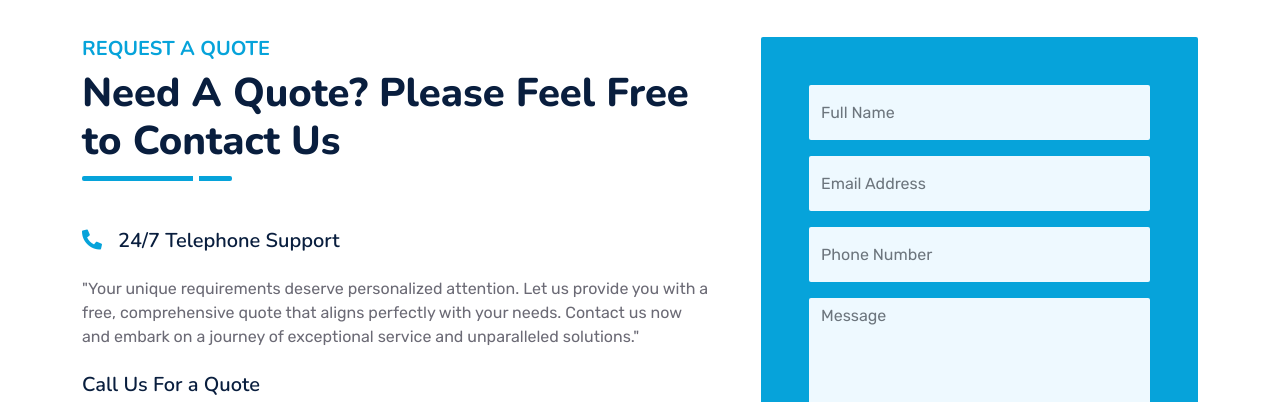
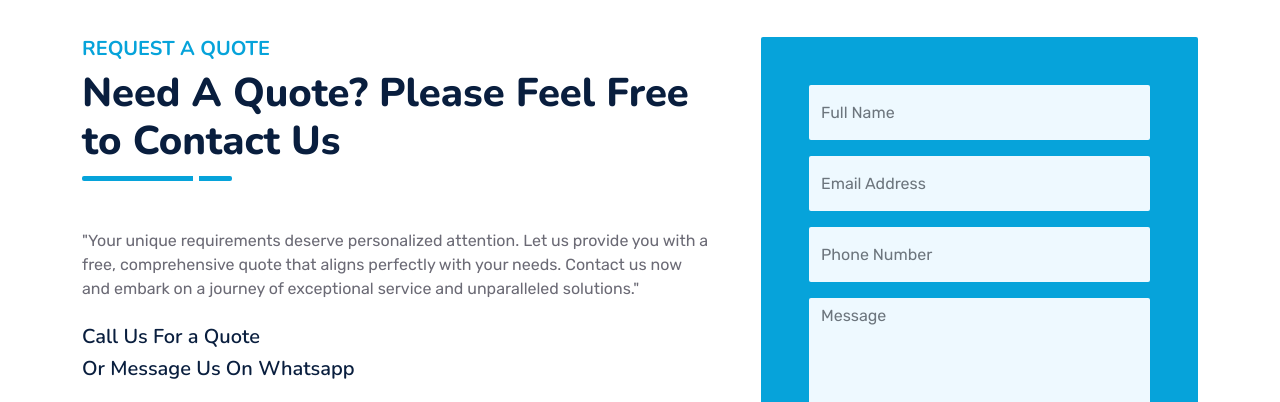
Before and after one commit to HusseinKhazem/Apex, a website with bundled scripts: page index.html in a window 1280 px wide. Shown: the part 4770-5172 px from the top of the page. Built offline with nearby package versions, Linux system fonts and the light colour scheme.

Commit message:
Update index.html

```diff
--- a/index.html
+++ b/index.html
@@ -470,9 +470,7 @@
                     </div>
                     <div class="row gx-3">
 
-                        <div class="col-sm-6 wow zoomIn" data-wow-delay="0.4s">
-                            <h5 class="mb-4"><i class="fa fa-phone-alt text-primary me-3"></i>24/7 Telephone Support</h5>
-                        </div>
+
                     </div>
                     <p class="mb-4">"Your unique requirements deserve personalized attention. Let us provide you with a free, comprehensive quote that aligns perfectly with your needs. Contact us now and embark on a journey of exceptional service and unparalleled solutions."</p>
                    <h5 class="mb-2">Call Us For a Quote</h5>
```
